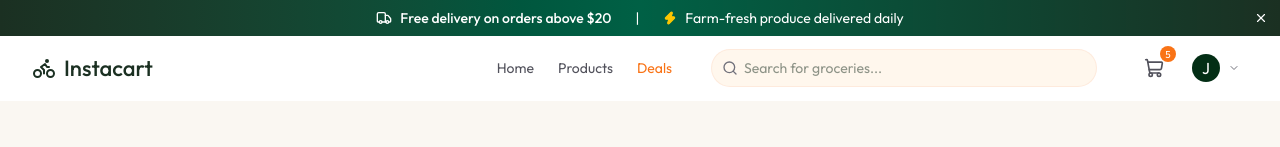
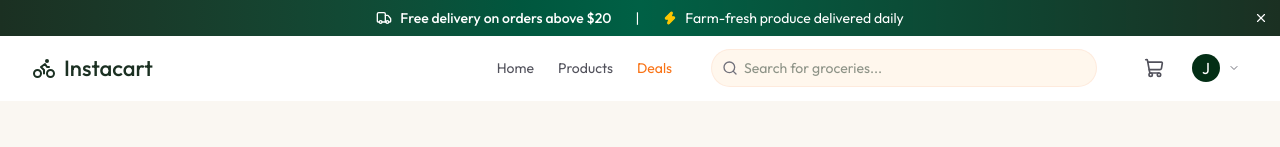
Before and after one commit to tanujgupta18/Grocery-Delivery-App, a React (Vite) app in the folder client/: page / in a window 1280 px wide. Shown: the top 147 px of the page. Built offline with nearby package versions, Linux system fonts and the light colour scheme.

Commit message:
Cart Feature Complete

```diff
--- a/client/src/components/CartSidebar.tsx
+++ b/client/src/components/CartSidebar.tsx
@@ -18,7 +18,6 @@ const CartSidebar = () => {
     updateQuantity,
     removeFromCart,
     cartTotal,
-    cartCount,
     isCartOpen,
     setIsCartOpen,
   } = useCart();
--- a/client/src/components/Navbar.tsx
+++ b/client/src/components/Navbar.tsx
@@ -14,6 +14,7 @@ import {
 } from "lucide-react";
 import { useState } from "react";
 import { Link, useNavigate } from "react-router-dom";
+import { useCart } from "../context/CartContext";
 
 const Navbar = () => {
   const user: any = {
@@ -22,10 +23,7 @@ const Navbar = () => {
     isAdmin: true,
   };
 
-  const { cartCount, setIsCartOpen } = {
-    cartCount: 5,
-    setIsCartOpen: (_data: any) => {},
-  };
+  const { cartCount, setIsCartOpen } = useCart();
 
   const [searchQuery, setSearchQuery] = useState("");
   const [userMenuOpen, setUserMenuOpen] = useState(false);
--- a/client/src/components/ProductCard.tsx
+++ b/client/src/components/ProductCard.tsx
@@ -1,6 +1,7 @@
 import { useNavigate } from "react-router-dom";
 import type { Product } from "../types";
 import { Plus, Star } from "lucide-react";
+import { useCart } from "../context/CartContext";
 
 interface Props {
   product: Product;
@@ -9,7 +10,7 @@ interface Props {
 const ProductCard = ({ product }: Props) => {
   const currency = import.meta.env.VITE_CURRENCY_SYMBOL || "$";
   const navigate = useNavigate();
-  const { addToCart } = { addToCart: (_data: any) => {} };
+  const { addToCart } = useCart();
 
   return (
     <div
```
